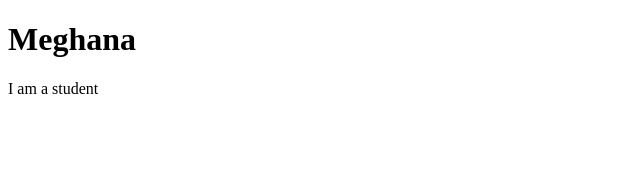
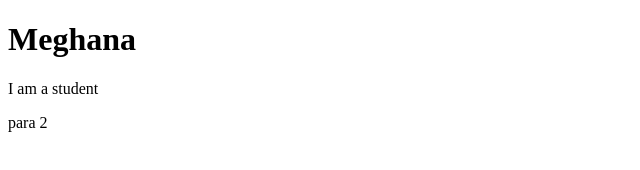
Before and after one commit to meghanabingi/resume, a plain HTML site: page ind.html in a window 1280 px wide. Shown: the full height of the page, 0-640 px from the left. Drawn offline with Linux system fonts and the light colour scheme.

Commit message:
added p2

```diff
--- a/ind.html
+++ b/ind.html
@@ -6,5 +6,6 @@
 <body>
   <h1>Meghana</h1>
   <p>I am a student</p>
+  <p>para 2</p>
 </body>
 </html>
```
